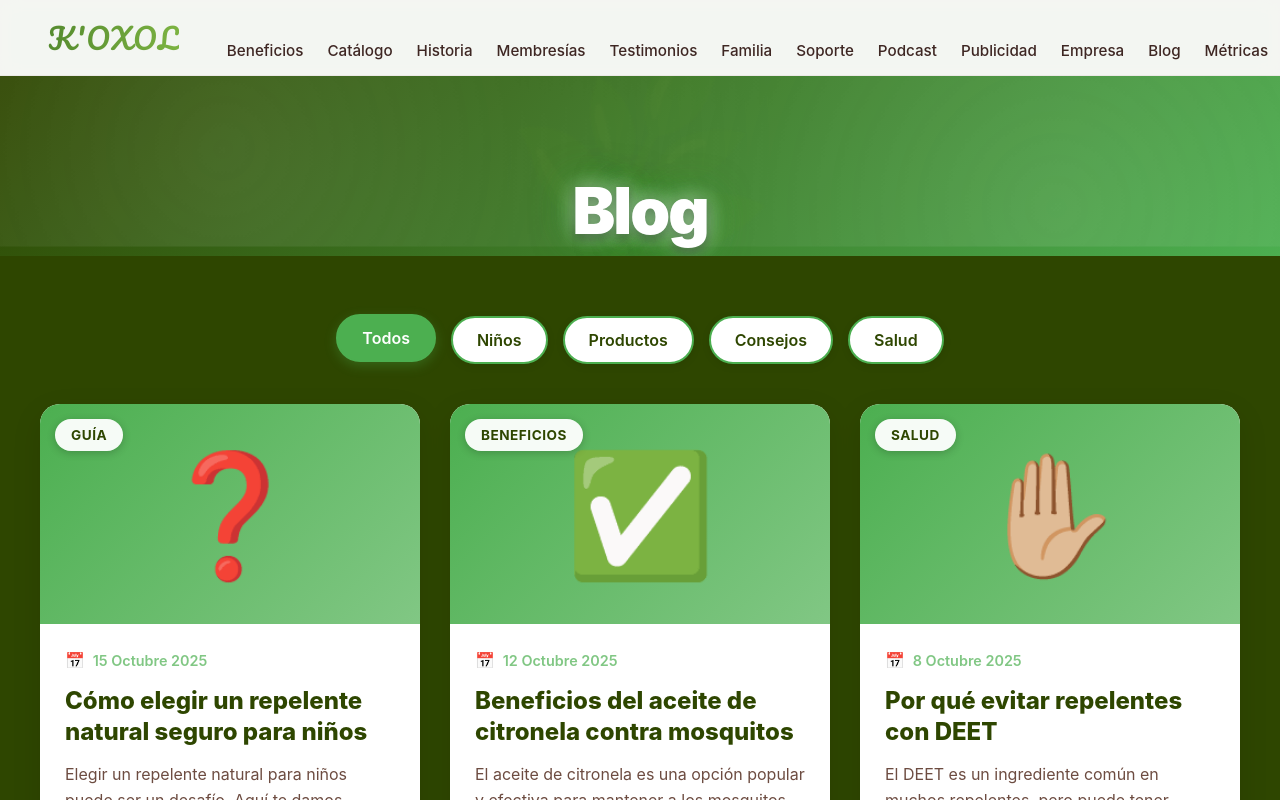
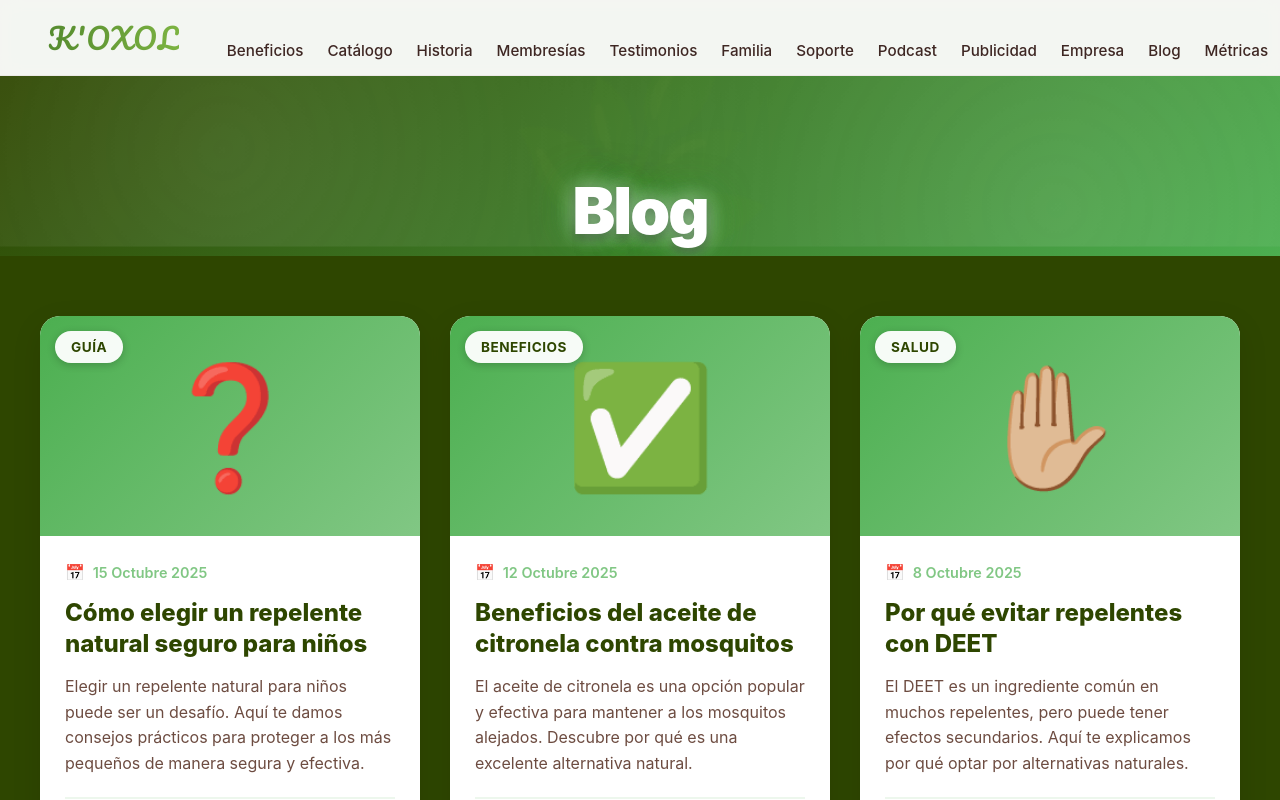
Before and after one commit to BlackRubick/Koxol, a React (Vite) app: page /blog in a window 1280 px wide. Built offline with nearby package versions, Linux system fonts and the light colour scheme; no server answers.

Commit message:
error navbr

```diff
--- a/src/pages/BlogPage.jsx
+++ b/src/pages/BlogPage.jsx
@@ -236,14 +236,6 @@ const BlogPage = () => {
       <div className="blog-container">
         {/* Main Content */}
         <div className="blog-main">
-          {/* Filtros */}
-          <div className="blog-filters">
-            <button className="filter-btn active">Todos</button>
-            <button className="filter-btn">Niños</button>
-            <button className="filter-btn">Productos</button>
-            <button className="filter-btn">Consejos</button>
-            <button className="filter-btn">Salud</button>
-          </div>
 
           {/* Grid de Artículos */}
           <div className="blog-grid">
```
